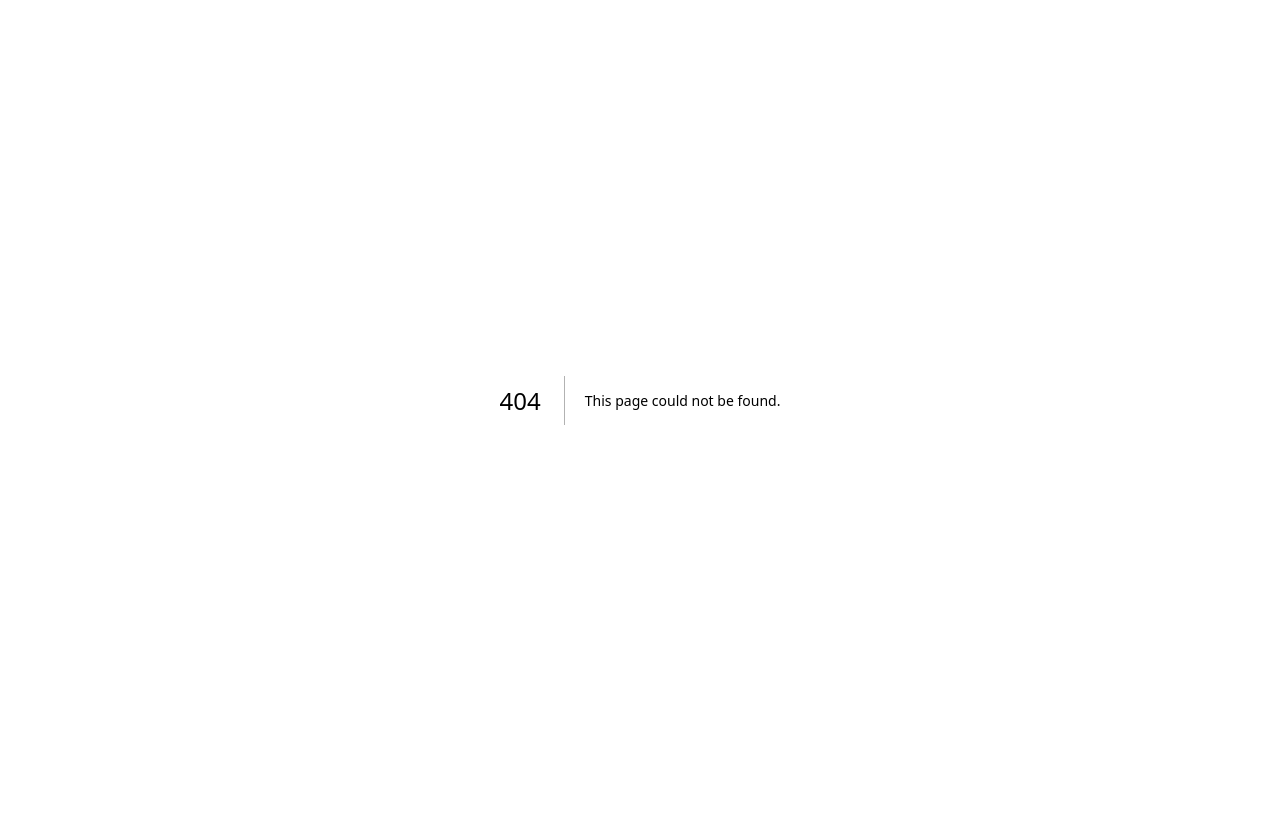
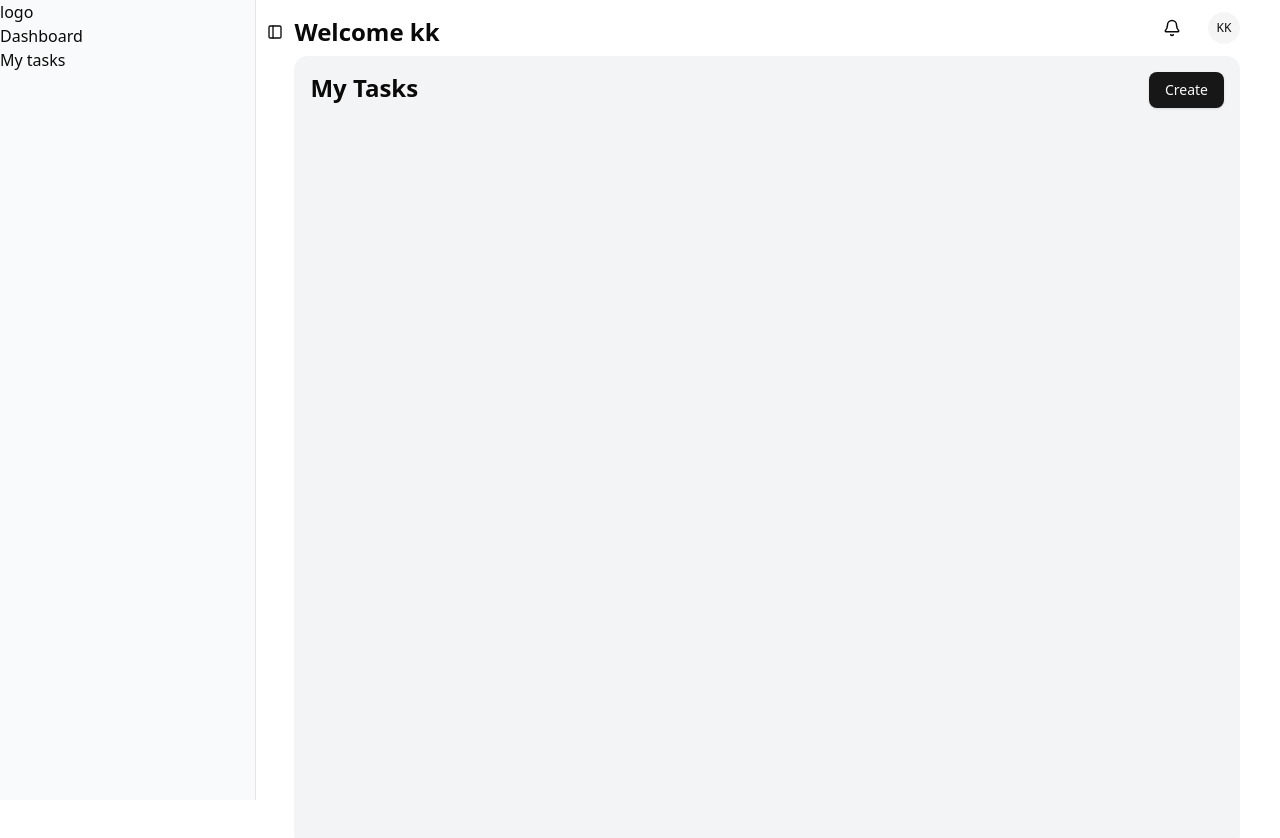
Before and after one commit to Abhinav-not-found/stamurai-assignemnt, a Next.js app: page /dashboard/my-tasks in a window 1280 px wide. Before the commit this address had no page. Shown: the top 838 px of the page. Before the commit the page ends 800 px from the top, so only its background shows below. Built offline with nearby package versions, Linux system fonts and the light colour scheme.

Commit message:
feat: add My Task page layout with task list, styling, and UI components

```diff
--- /dev/null
+++ b/src/app/dashboard/my-tasks/page.jsx
@@ -0,0 +1,36 @@
+import AvatarComponent from "@/components/AvatarComponent";
+import NotificationComponent from "@/components/NotificationComponent";
+import { Button } from "@/components/ui/button";
+import { Dialog, DialogContent, DialogDescription, DialogHeader, DialogTitle, DialogTrigger } from "@/components/ui/dialog";
+import React from "react";
+
+const page = () => {
+  return (
+    <div className='w-full'>
+      <div className='flex justify-between'>
+        <h1 className='text-2xl font-semibold mt-2'>Welcome kk</h1>
+        <div className='flex items-center gap-4'>
+          <NotificationComponent />
+          <AvatarComponent />
+        </div>
+      </div>
+      <div className='bg-gray-100 rounded-xl w-full h-full mt-2 p-4 flex justify-between'>
+        <p className='text-2xl font-semibold'>My Tasks</p>
+        <Dialog>
+          <DialogTrigger asChild>
+            <Button>Create</Button>
+          </DialogTrigger>
+          <DialogContent>
+            <DialogHeader>
+              <DialogTitle>Add a task</DialogTitle>
+              <DialogDescription></DialogDescription>
+            </DialogHeader>
+            <div>hi</div>
+          </DialogContent>
+        </Dialog>
+      </div>
+    </div>
+  );
+};
+
+export default page;
--- a/src/app/dashboard/page.jsx
+++ b/src/app/dashboard/page.jsx
@@ -29,9 +29,9 @@ const Dashboard = () => {
             <AssignedTaskComponent/>
             <MyTaskComponent/>
           </div>
-          <div>
-            {/* <p>overdue tasks</p>
-            <p>overview</p> */}
+          <div className="w-1/3">
+            <p>overdue tasks</p>
+            <p>overview</p>
           </div>
         </div>
       </div>
--- a/src/app/layout.js
+++ b/src/app/layout.js
@@ -23,7 +23,7 @@ export default function RootLayout({ children }) {
       <body
         className={`${geistSans.variable} ${geistMono.variable} antialiased`}
       >
-        <Toaster/>
+        <Toaster />
         {children}
       </body>
     </html>
--- a/src/components/app-sidebar.js
+++ b/src/components/app-sidebar.js
@@ -5,6 +5,7 @@ import {
   SidebarGroup,
   SidebarHeader,
 } from "@/components/ui/sidebar"
+import Link from "next/link"
 
 export function AppSidebar() {
   return (
@@ -14,6 +15,10 @@ export function AppSidebar() {
         {/* <SidebarGroup /> */}
         <div className="bg-gray-50 h-full w-full">
           <p>logo</p>
+          <div className="flex flex-col">
+            <Link href={'/dashboard'}>Dashboard</Link>
+            <Link href={'/dashboard/my-tasks'}>My tasks</Link>
+          </div>
         </div>
         {/* <SidebarGroup /> */}
       </SidebarContent>
--- a/src/components/ui/button.jsx
+++ b/src/components/ui/button.jsx
@@ -5,7 +5,7 @@ import { cva } from "class-variance-authority";
 import { cn } from "@/lib/utils"
 
 const buttonVariants = cva(
-  "inline-flex items-center justify-center gap-2 whitespace-nowrap rounded-md text-sm font-medium transition-[color,box-shadow] disabled:pointer-events-none disabled:opacity-50 [&_svg]:pointer-events-none [&_svg:not([class*='size-'])]:size-4 [&_svg]:shrink-0 outline-none focus-visible:border-ring focus-visible:ring-ring/50 focus-visible:ring-[3px]",
+  "inline-flex items-center justify-center gap-2 whitespace-nowrap rounded-md text-sm font-medium transition-[color,box-shadow] disabled:pointer-events-none disabled:opacity-50 [&_svg]:pointer-events-none [&_svg:not([class*='size-'])]:size-4 [&_svg]:shrink-0 cursor-pointer outline-none focus-visible:border-ring focus-visible:ring-ring/50 focus-visible:ring-[3px]",
   {
     variants: {
       variant: {
```
Also changed, not shown: src/app/dashboard/layout.jsx (+7 -5 lines).
